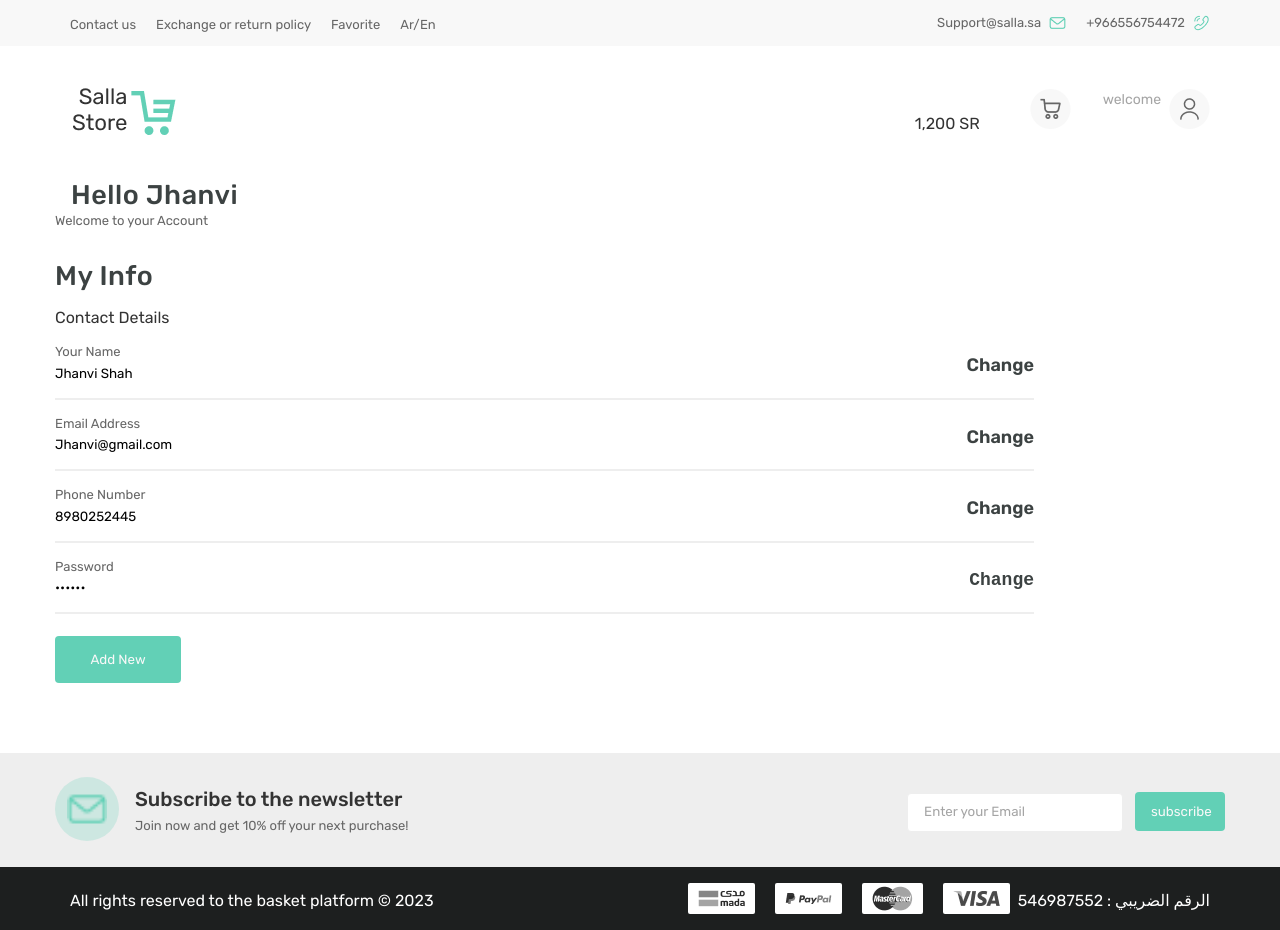
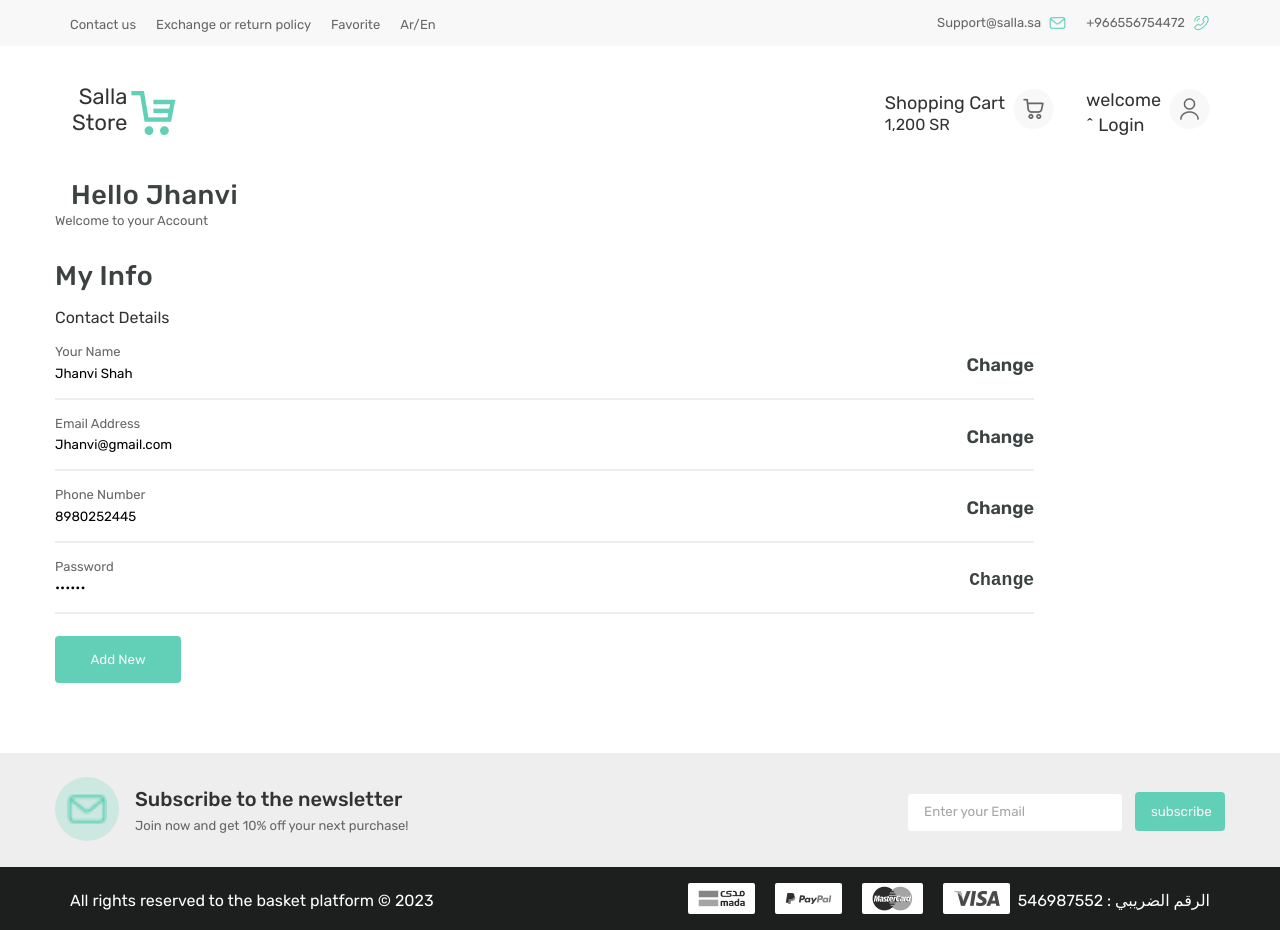
Before and after one commit to mrah-fa/salla, a plain HTML site: page info.html in a window 1280 px wide. Drawn offline with Linux system fonts and the light colour scheme.

Commit message:
edit-class

```diff
--- a/info.html
+++ b/info.html
@@ -62,7 +62,7 @@
           <div class="shop flex-g32">
             <div class="cart layout flex-g8">
               <ul class="text">
-                <li class="welc"><a href="./cart.html">Shopping Cart</a></li>
+                <li class="welc"><a href="./cart.html" class="black">Shopping Cart</a></li>
                 <li class="dark">1,200 SR</li>
               </ul>
               <div>
@@ -73,9 +73,9 @@
             </div>
             <div class="welcome layout flex-g8">
               <ul class="text">
-                <li class="welc">welcome</li>
-                <li class="dark">
-                  <a href="./info.html"><span>^ </span>Login</a>
+                <li class="black">welcome</li>
+                <li>
+                  <a href="./info.html" class="black"><span>^ </span>Login</a>
                 </li>
               </ul>
               <div class="login">
```
